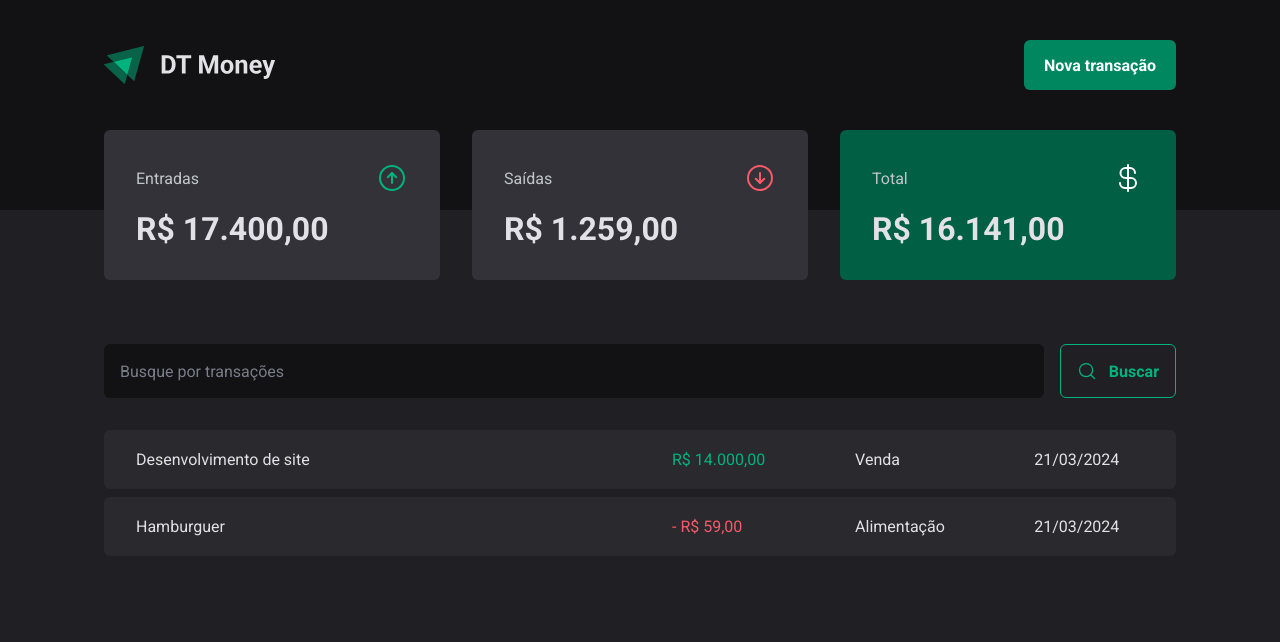
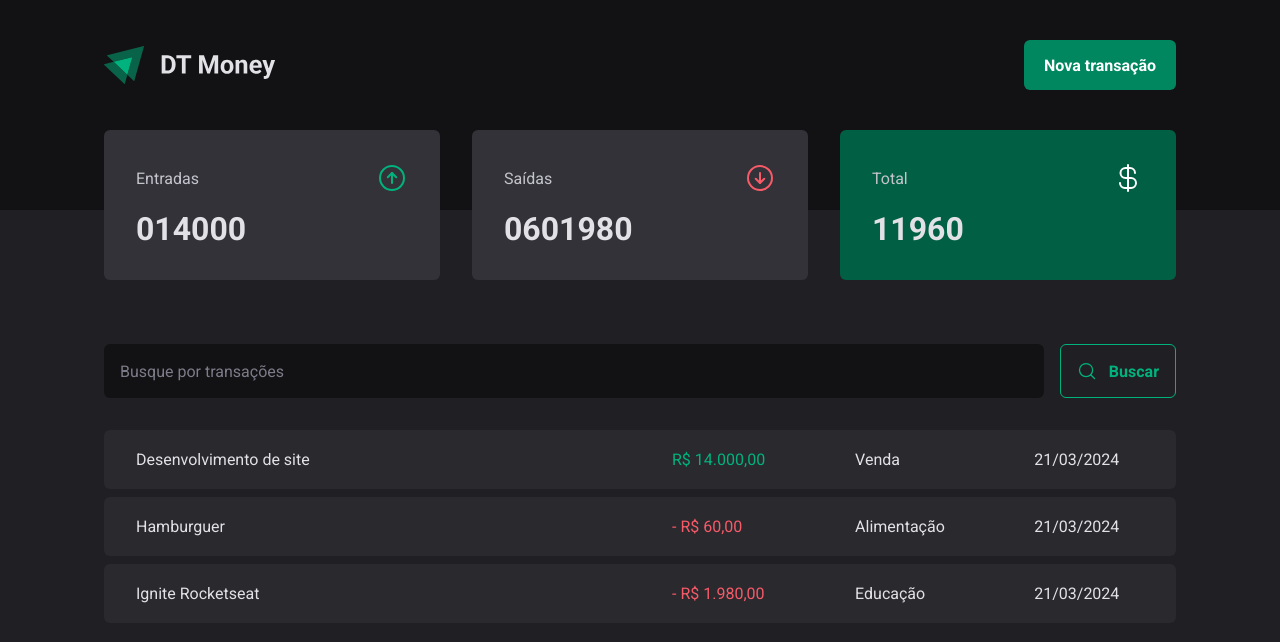
Before and after one commit to Gisellebm/dt-money, a React (Vite) app: page / in a window 1280 px wide. Shown: the top 642 px of the page. Built offline with nearby package versions, Linux system fonts and the light colour scheme; data requests are answered from the project's data file.

Commit message:
Conexão com a API - Calculando resumo de transações

```diff
--- a/server.json
+++ b/server.json
@@ -13,8 +13,16 @@
             "description": "Hamburguer",
             "type": "outcome",
             "category": "Alimentação",
-            "price": "59",
+            "price": "60",
             "createdAt": "2024-03-21T21:40:40.915Z"
+        },
+        {
+            "id": 3,
+            "description": "Ignite Rocketseat",
+            "type": "outcome",
+            "category": "Educação",
+            "price": "1980",
+            "createdAt": "2024-03-21T21:24:40.915Z"
         }
     ]
 }
--- a/src/components/Summary/index.tsx
+++ b/src/components/Summary/index.tsx
@@ -6,7 +6,24 @@ import { TransactionsContext } from "../../contexts/TransactionsContext";
 export function Summary() {
     const { transactions } = useContext(TransactionsContext)
 
-    console.log(transactions);
+    const summary = transactions.reduce(
+        (acc, transaction) => {
+            if (transaction.type === 'income') {
+                acc.income += transaction.price
+                acc.total += transaction.price
+            } else {
+                acc.outcome += transaction.price
+                acc.total -= transaction.price
+            }
+
+            return acc
+        },
+        {
+            income: 0,
+            outcome: 0,
+            total: 0
+        }
+    )
 
     return (
         <SummaryContainer>
@@ -15,7 +32,9 @@ export function Summary() {
                     <span>Entradas</span>
                     <ArrowCircleUp size={32} color="#00b37e" />
                 </header>
-                <strong>R$ 17.400,00</strong>
+                <strong>
+                    {summary.income}
+                </strong>
             </SummaryCard>
 
             <SummaryCard>
@@ -23,7 +42,9 @@ export function Summary() {
                     <span>Saídas</span>
                     <ArrowCircleDown size={32} color="#f75a68" />
                 </header>
-                <strong>R$ 1.259,00</strong>
+                <strong>
+                    {summary.outcome}
+                </strong>
             </SummaryCard>
 
             <SummaryCard variant="green">
@@ -31,7 +52,9 @@ export function Summary() {
                     <span>Total</span>
                     <CurrencyDollar size={32} color="#fff" />
                 </header>
-                <strong>R$ 16.141,00</strong>
+                <strong>
+                    {summary.total}
+                </strong>
             </SummaryCard>
         </SummaryContainer>
 
```
